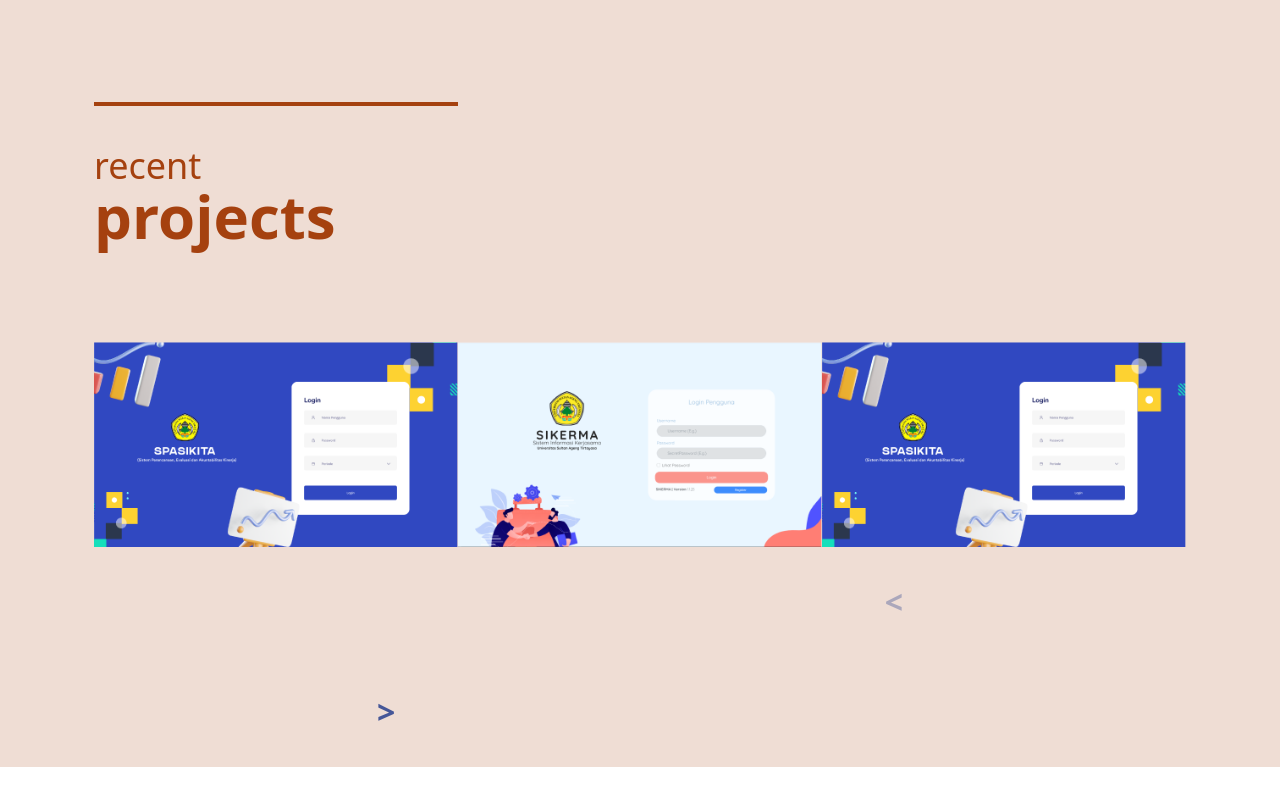
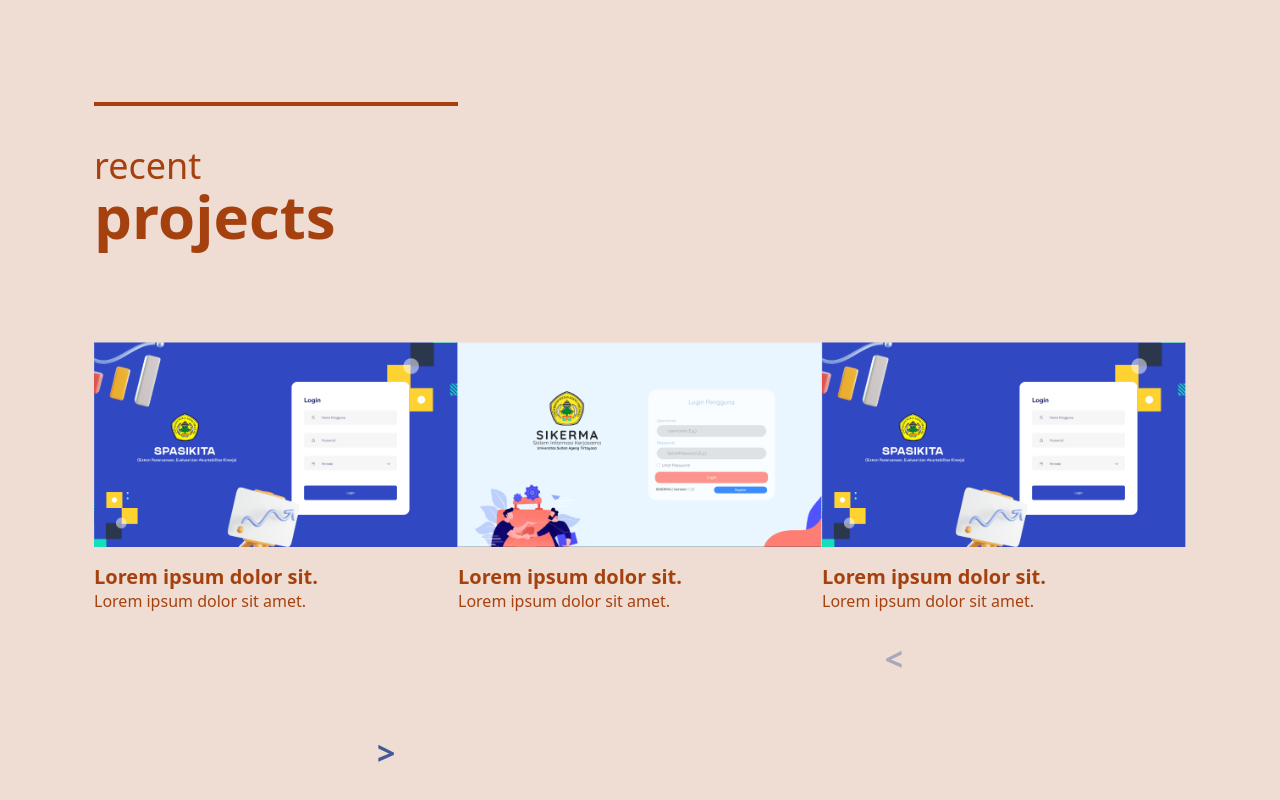
Before and after one commit to cbrilliant20/digidiga, a React (Create React App) app: page / in a window 1280 px wide. Shown: the part 1412-2212 px from the top of the page. Before the commit the page ends 2179 px from the top, so only its background shows below. Built offline with nearby package versions, Linux system fonts and the light colour scheme.

Commit message:
carousel working

```diff
--- a/src/Components/About.jsx
+++ b/src/Components/About.jsx
@@ -32,7 +32,7 @@ const About = () => {
         {/* Card Container */}
         <div class="w-3/4 lg:w-full flex flex-col lg:flex-row items-center text-left justify-center bg-gold mt-12 lg:mt-28  divide-y-2 lg:divide-y-0 lg:divide-x-2 py-4 mx-auto rounded-xl">
           {/* Card #1 */}
-          <div class="flex flex-col text-white lg:px-12 py-12 flex-1  w-1/2 ">
+          <div class="card ">
             <p class="font-extralight text-base ">01</p>
             <p class="text-xl mt-12">
               Website
@@ -42,7 +42,7 @@ const About = () => {
           </div>
 
           {/* Card #2 */}
-          <div class="flex flex-col text-white lg:px-12 py-12 flex-1 w-1/2 ">
+          <div class="card">
             <p class="font-extralight text-base">02</p>
             <p class="text-xl mt-12">
               Mobile App <br />
@@ -51,7 +51,7 @@ const About = () => {
           </div>
 
           {/* Card #3 */}
-          <div class="flex flex-col text-white lg:px-12 py-12 flex-1 w-1/2 ">
+          <div class="card ">
             <p class="font-extralight text-base ">03</p>
             <p class="text-xl mt-12">
               Branding <br />& Design
@@ -59,7 +59,7 @@ const About = () => {
           </div>
 
           {/* Card #4 */}
-          <div class="flex flex-col text-white lg:px-12 py-12  flex-1 w-1/2 ">
+          <div class="card">
             <p class="font-extralight text-base ">04</p>
             <p class="text-xl mt-12">
               IoT Solution <br />
--- a/src/Components/Carousel.jsx
+++ b/src/Components/Carousel.jsx
@@ -8,14 +8,43 @@ const Carousel = () => {
   const handleDragStart = (e) => e.preventDefault()
 
   const items = [
-    <img src={asset1} onDragStart={handleDragStart} role="presentation" />,
-    <img src={asset2} onDragStart={handleDragStart} role="presentation" />,
-    <img src={asset1} onDragStart={handleDragStart} role="presentation" />,
-    <img src={asset2} onDragStart={handleDragStart} role="presentation" />,
-    <img src={asset1} onDragStart={handleDragStart} role="presentation" />,
-    <img src={asset2} onDragStart={handleDragStart} role="presentation" />,
-    <img src={asset1} onDragStart={handleDragStart} role="presentation" />,
+    <div>
+      <img src={asset1} onDragStart={handleDragStart} role="presentation" />
+      <p class="text-left mt-4 text-xl text-red font-semibold">
+        Lorem ipsum dolor sit.
+      </p>
+      <p class="text-left text-red font-thin ">Lorem ipsum dolor sit amet.</p>
+    </div>,
+    <div>
+      <img src={asset2} onDragStart={handleDragStart} role="presentation" />
+      <p class="text-left mt-4 text-xl text-red font-semibold">
+        Lorem ipsum dolor sit.
+      </p>
+      <p class="text-left text-red font-thin ">Lorem ipsum dolor sit amet.</p>
+    </div>,
+    <div>
+      <img src={asset1} onDragStart={handleDragStart} role="presentation" />
+      <p class="text-left mt-4 text-xl text-red font-semibold">
+        Lorem ipsum dolor sit.
+      </p>
+      <p class="text-left text-red font-thin ">Lorem ipsum dolor sit amet.</p>
+    </div>,
+    <div>
+      <img src={asset2} onDragStart={handleDragStart} role="presentation" />
+      <p class="text-left mt-4 text-xl text-red font-semibold">
+        Lorem ipsum dolor sit.
+      </p>
+      <p class="text-left text-red font-thin ">Lorem ipsum dolor sit amet.</p>
+    </div>,
+    <div>
+      <img src={asset1} onDragStart={handleDragStart} role="presentation" />
+      <p class="text-left mt-4 text-xl text-red font-semibold">
+        Lorem ipsum dolor sit.
+      </p>
+      <p class="text-left text-red font-thin ">Lorem ipsum dolor sit amet.</p>
+    </div>,
   ]
+
   const responsive = {
     1: { items: 1 },
     640: { items: 2 },
@@ -23,11 +52,7 @@ const Carousel = () => {
   }
   return (
     <div class="container mt-12 lg:mt-24  ">
-      <AliceCarousel
-        mouseTracking
-        responsive={responsive}
-        items={items}
-      />
+      <AliceCarousel mouseTracking responsive={responsive} items={items} />
     </div>
   )
 }
--- a/src/Components/Header.jsx
+++ b/src/Components/Header.jsx
@@ -20,7 +20,7 @@ const Header = () => {
             <a href="#about">About Us</a>
           </li>
           <li class="cursor-pointer text-red">
-            <a href="#">Our Projects</a>
+            <a href="#projects">Our Projects</a>
           </li>
           <li class="cursor-pointer text-red">
             <a href="#">Clients</a>
@@ -50,7 +50,7 @@ const Header = () => {
                 </a>
               </li>
               <li class="cursor-pointer ">
-                <a href="#" onClick={handleClick}>
+                <a href="#projects" onClick={handleClick}>
                   Our Projects
                 </a>
               </li>
--- a/src/Components/Projects.jsx
+++ b/src/Components/Projects.jsx
@@ -1,9 +1,9 @@
 import React from "react"
-import Gallery from "./Carousel"
+import Carousel from "./Carousel"
 
 const Projects = () => {
   return (
-    <section class="-mt-52 bg-offWhite">
+    <section class="-mt-52 bg-offWhite" id="projects">
       <div class="container pt-52">
         <div class="w-1/3 h-1 bg-red mt-8 md:mt-10"></div>
         <h2 class="text-left mt-10 text-red text-4xl">
@@ -11,7 +11,7 @@ const Projects = () => {
           <span class="text-6xl font-bold">projects</span>
         </h2>
       </div>
-      <Gallery />
+      <Carousel />
     </section>
   )
 }
--- a/src/index.css
+++ b/src/index.css
@@ -6,19 +6,20 @@
 
 @import "react-alice-carousel/lib/alice-carousel.css";
 
+.card {
+  @apply flex flex-col text-white lg:px-12 py-12 flex-1 w-1/2;
+}
+
 html {
   scroll-behavior: smooth;
 }
 
-/* .alice-carousel */
 .alice-carousel__stage {
   margin: 0 auto;
 }
 
 .alice-carousel__stage-item {
-  padding: 5px;
-  /* width: 100%;
-  height: 50%; */
+  padding: 1rem;
 }
 
 .alice-carousel__prev-btn,
@@ -27,7 +28,7 @@ html {
 .alice-carousel__next-btn-item {
   text-align: center;
   width: fit-content;
-  margin: 1rem 0.5rem;
+  margin: 0.5rem;
 }
 
 .alice-carousel__next-btn-item,
```
